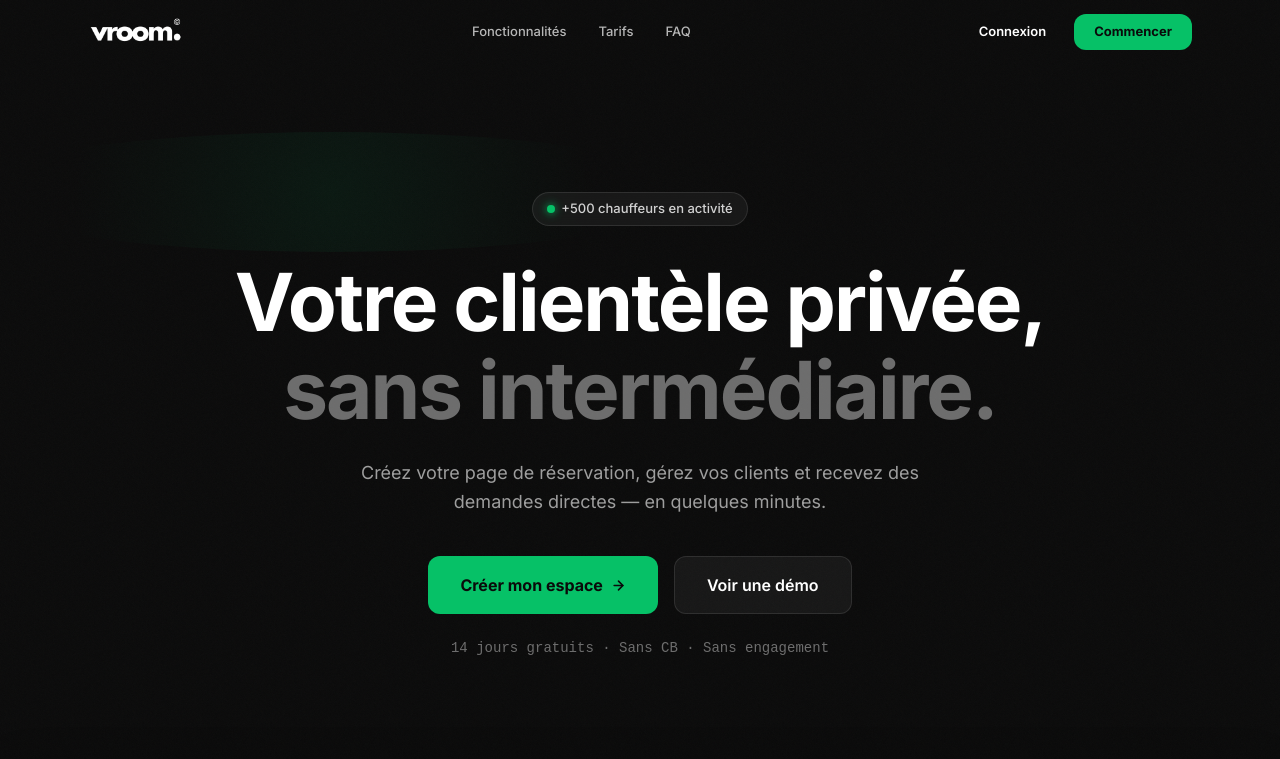
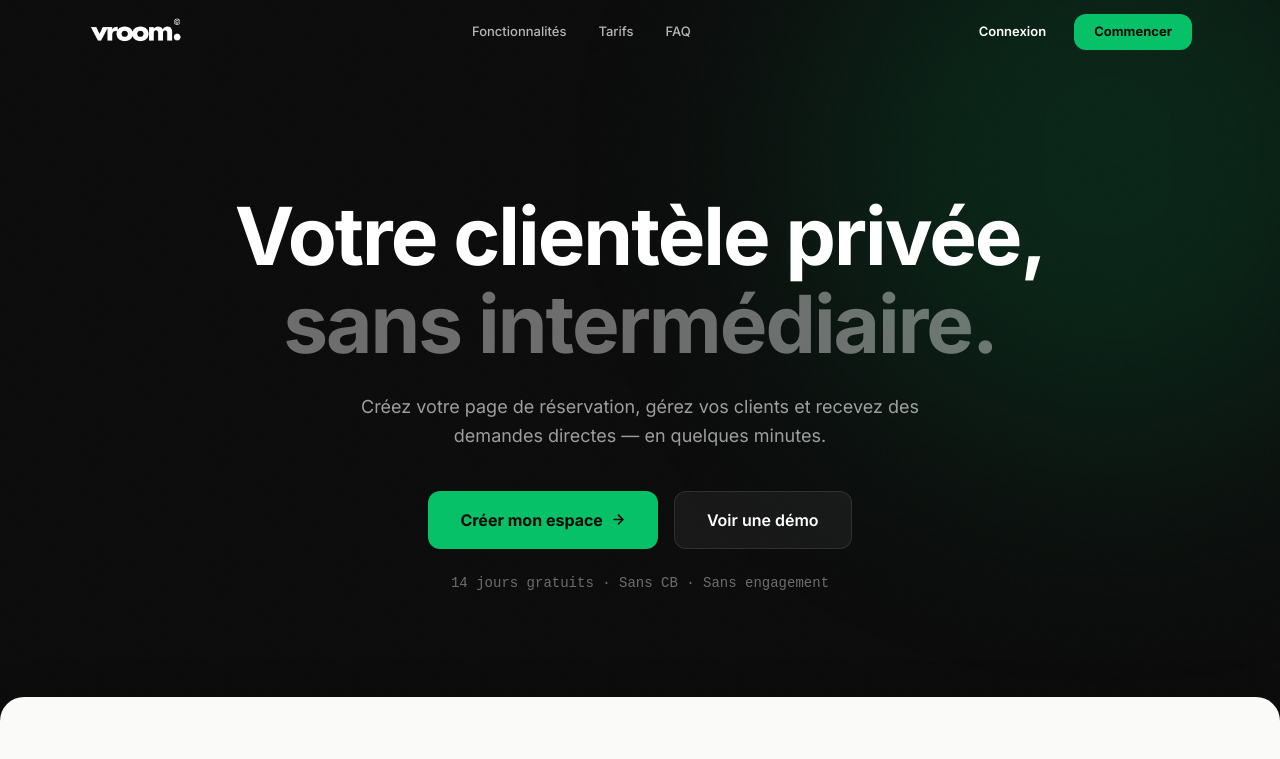
Before and after one commit to magentyagency-ops/chauffeur, a Next.js app: page / in a window 1280 px wide. Shown: the top 759 px of the page. Built offline with nearby package versions, Linux system fonts and the light colour scheme.

Commit message:
clean: remove active drivers badge and clean up legacy css glows

```diff
--- a/src/app/globals.css
+++ b/src/app/globals.css
@@ -219,18 +219,7 @@ h1, h2, h3, h4 {
 }
 
 /* ─── Glow Effects ─────────────────────────────── */
-.glow-green {
-  position: relative;
-}
-.glow-green::before {
-  content: "";
-  position: absolute;
-  inset: -60px;
-  border-radius: 50%;
-  background: radial-gradient(circle, rgba(6,193,103,.15) 0%, transparent 70%);
-  pointer-events: none;
-  z-index: 0;
-}
+/* Legacy glow removed, handled by Tailwind blur utilities now */
 
 /* ─── Glass Card ───────────────────────────────── */
 .glass-card {
--- a/src/app/page.tsx
+++ b/src/app/page.tsx
@@ -156,13 +156,11 @@ export default function LandingPage() {
       {/* ═══ HERO (Dark) ═══ */}
       <section className="relative pt-48 pb-32 px-6 dark-section overflow-hidden">
         <div className="grain-overlay" />
-        <div className="glow-green absolute top-0 right-0 w-1/2 h-full opacity-50" />
+        {/* Soft, smooth glowing orb */}
+        <div className="absolute top-[-20%] right-[-10%] w-[600px] h-[600px] bg-success/15 blur-[120px] rounded-full pointer-events-none" />
 
         <div className="max-w-4xl mx-auto text-center relative z-10">
-          <div className="fade-up inline-flex items-center gap-2 pill bg-white/5 border border-white/10 mb-8 backdrop-blur-sm">
-            <span className="w-2 h-2 rounded-full bg-success shadow-[0_0_8px_var(--success)]" />
-            <span className="text-[13px] text-white/80 font-medium">+500 chauffeurs en activité</span>
-          </div>
+
 
           <h1 className="fade-up text-[clamp(44px,8vw,80px)] font-bold tracking-tight leading-[1.05] mb-6" style={{ animationDelay: ".04s" }}>
             Votre clientèle privée,<br />
```
